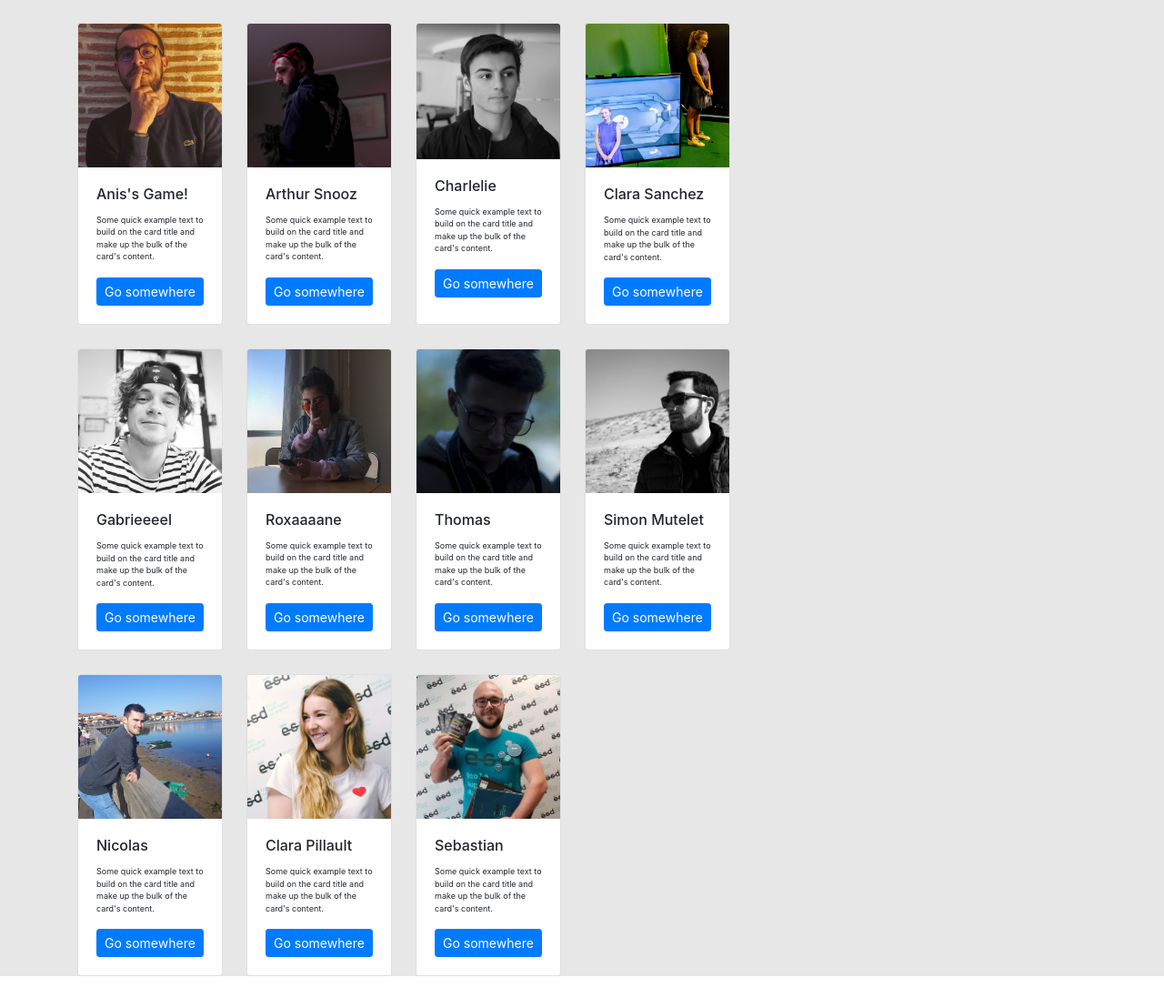
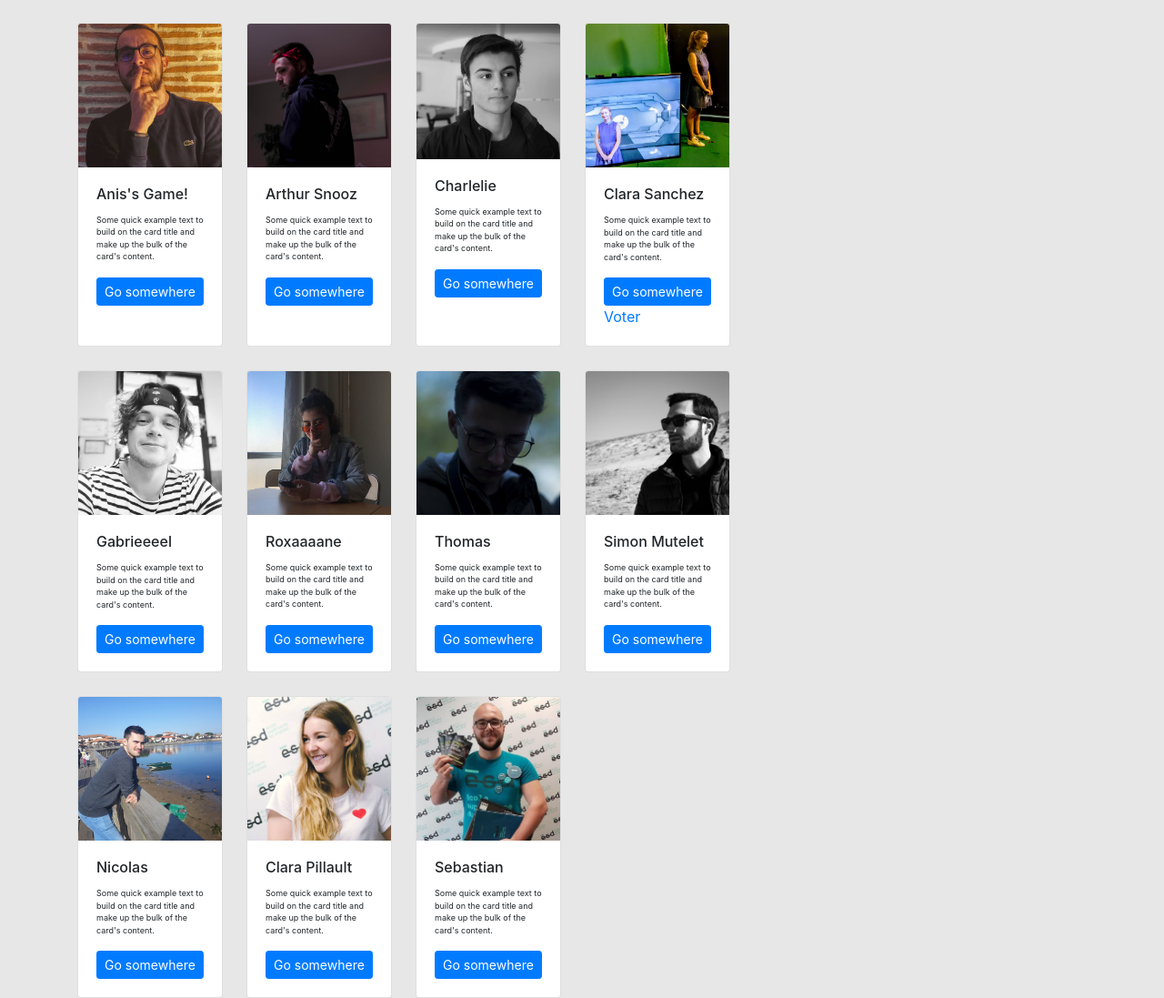
Before and after one commit to chagrdi/hello, a PHP site: page / in a window 1280 px wide. Shown: the part 1601-2698 px from the top of the page at 91% size. Before the commit the page ends 2674 px from the top, so only its background shows below. Run offline with PHP 8.4, Linux system fonts and the light colour scheme.

Commit message:
cookies3

```diff
--- a/app/index.html
+++ b/app/index.html
@@ -124,6 +124,7 @@
           <p class="card-text">Some quick example text to build on the card title and make up the bulk of the card's
             content.</p>
           <a href="#" class="btn btn-primary btn-sm">Go somewhere</a>
+          <a href="src/php/cookies.php?game=macron">Voter</a>
         </div>
       </div>
     </div>
--- a/app/src/php/increase_vote.php
+++ b/app/src/php/increase_vote.php
@@ -57,3 +57,5 @@ while($vote = $q->fetch(PDO::FETCH_ASSOC)){
     echo "<a href='increase_vote.php?game=". $vote["slug_game"] . "'>Voter</a> <br>";
 
 }
+
+header('Location: ../../index.html');
```
Also changed, not shown: app/src/php/index.php (added).
